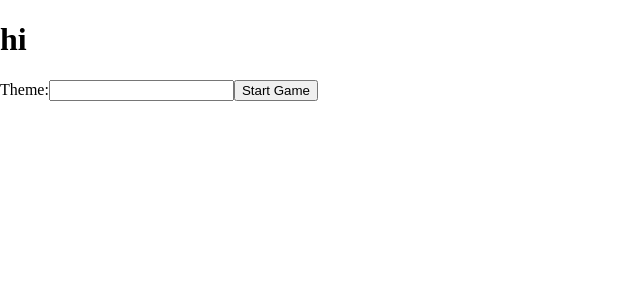
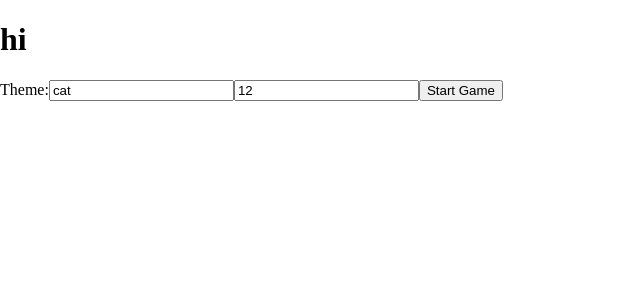
Before and after one commit to AmbiAngel/memory-game-react, a React (Vite) app: page / in a window 1280 px wide. Shown: the top 300 px of the page, without its empty margins (0-640 px from the left). Built offline with nearby package versions, Linux system fonts and the light colour scheme.

Commit message:
make an input for the number of images so the player can adjust the game's difficultly

```diff
--- a/src/App.jsx
+++ b/src/App.jsx
@@ -9,7 +9,8 @@ function App() {
 
   const [gameCount, setGameCount] = useState(0);
   const [gameState, setGameState] = useState(false)
-  const [themeInput, setThemeInput] = useState('')
+  const [themeInput, setThemeInput] = useState('cat')
+  const [numOfImgs, setNumOfImgs] = useState(12)
 
 
   function toggleGameState(){
@@ -21,8 +22,9 @@ function App() {
       <h1>hi</h1>
       <label htmlFor="theme-input">Theme:</label>
       <input id="theme-input" value={themeInput} onChange={(e)=>{setThemeInput(e.target.value)}}></input>
+      <input id="numOfImgs-input" value={numOfImgs} onChange={(e)=>{setNumOfImgs(e.target.value)}}></input>
       <button onClick={toggleGameState}>{gameState ? "End Game" : "Start Game"}</button>
-      {(gameState) && <TheGame theme={themeInput}></TheGame>}
+      {(gameState) && <TheGame theme={themeInput} limit={numOfImgs}></TheGame>}
     </>
   );
 }
--- a/src/components/TheGame.jsx
+++ b/src/components/TheGame.jsx
@@ -16,8 +16,8 @@ export default function TheGame({ theme, limit }) {
     //   API info
     let searchTerm = theme;
     let apiKey = "kSAC6exmgG7ErgOZgDrLuwtdH0vUW3Bj";
-    let limit = "12";
-    const url = `https://api.giphy.com/v1/stickers/search?api_key=${apiKey}&q=${searchTerm}&limit=${limit}&offset=0&rating=g&lang=en&bundle=messaging_non_clips`;
+    let numOfImgs = limit;
+    const url = `https://api.giphy.com/v1/stickers/search?api_key=${apiKey}&q=${searchTerm}&limit=${numOfImgs}&offset=0&rating=g&lang=en&bundle=messaging_non_clips`;
     async function fetchData() {
       try {
         const data = await fetch(url, { mode: "cors" });
```
